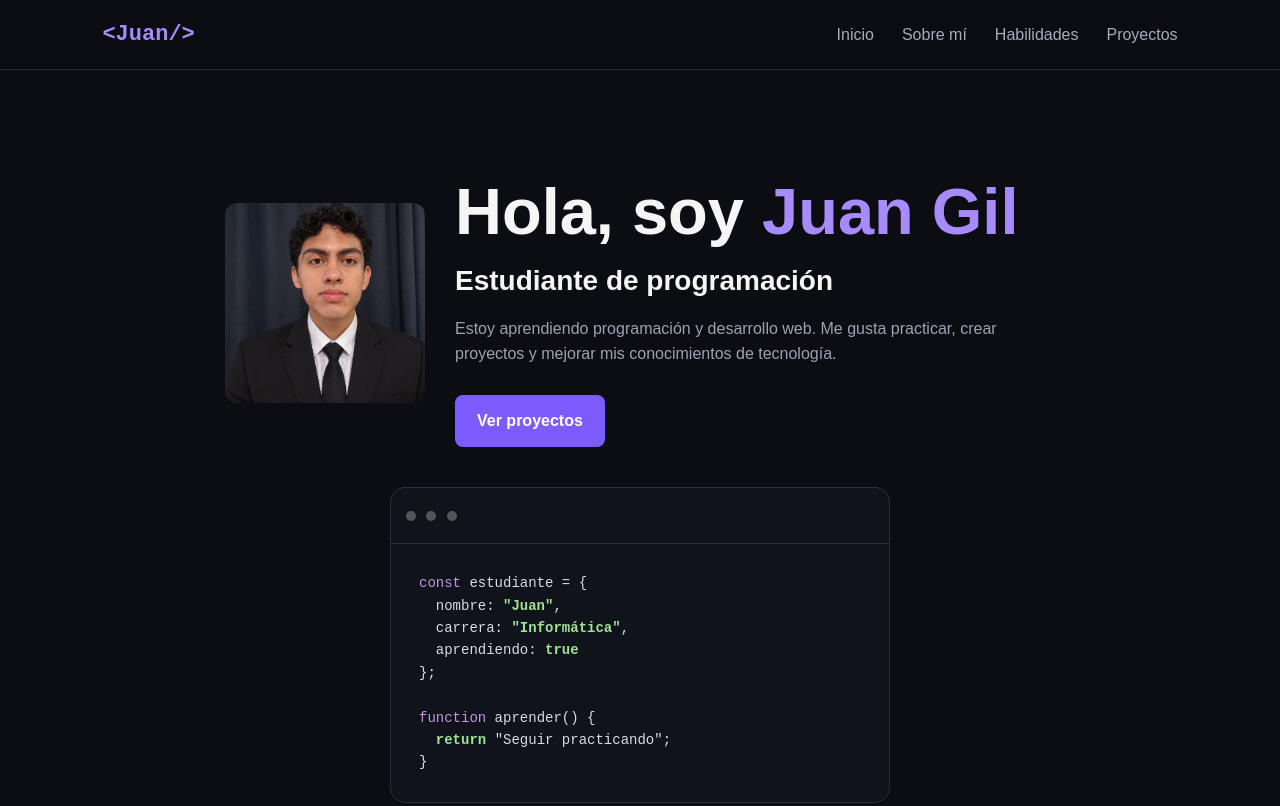
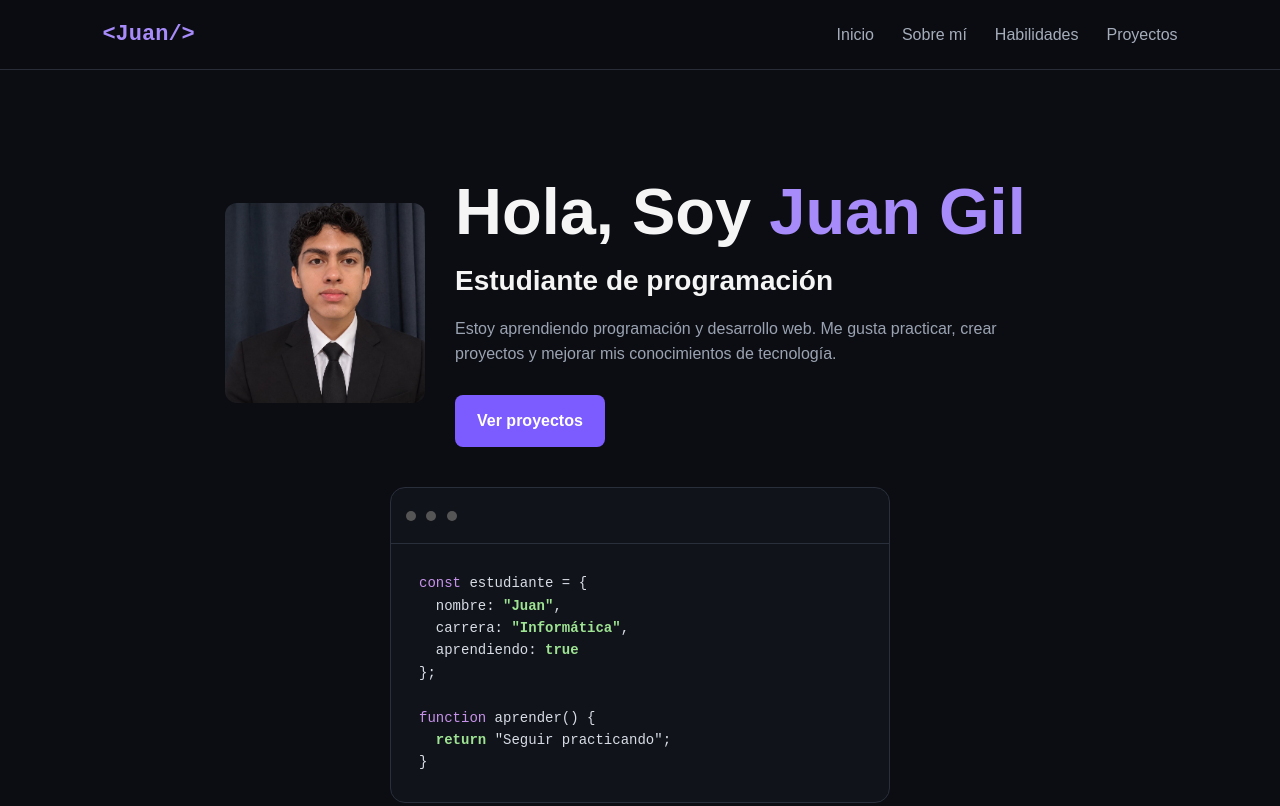
Before and after one commit to jesusesquipula116-max/mi-portafolio, a plain HTML site: page index.html in a window 1280 px wide. Shown: the top 806 px of the page. Drawn offline with Linux system fonts and the light colour scheme.

```diff
--- a/index.html
+++ b/index.html
@@ -38,7 +38,7 @@
 
       <!-- TEXTO "HOLA, SOY JUAN" A LA DERECHA -->
       <div class="hero-text" style="flex: 1;">
-        <h1>Hola, soy <span>Juan Gil</span></h1>
+        <h1>Hola, Soy <span>Juan Gil</span></h1>
 
         <h2>Estudiante de programación</h2>
 
```
